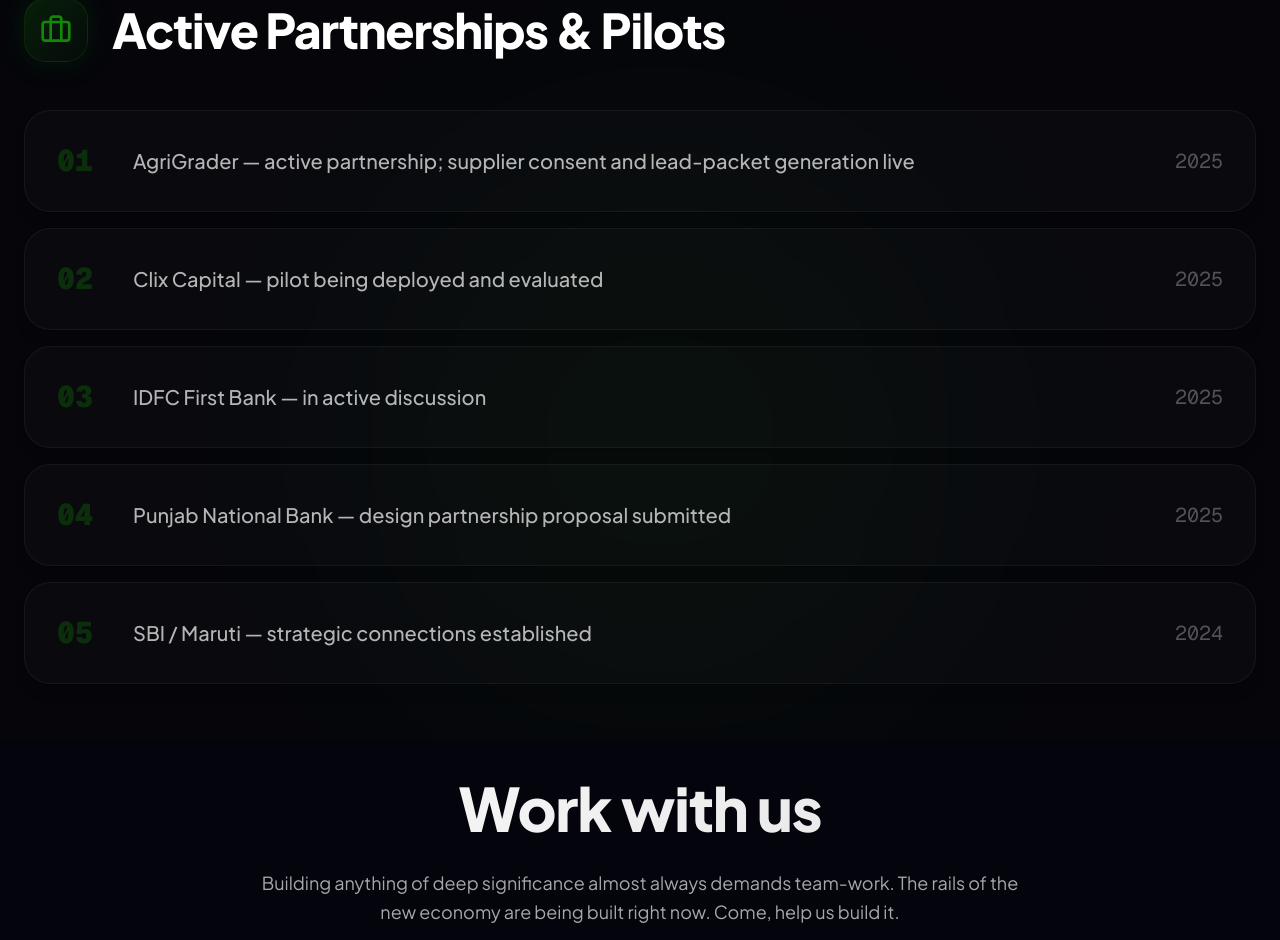
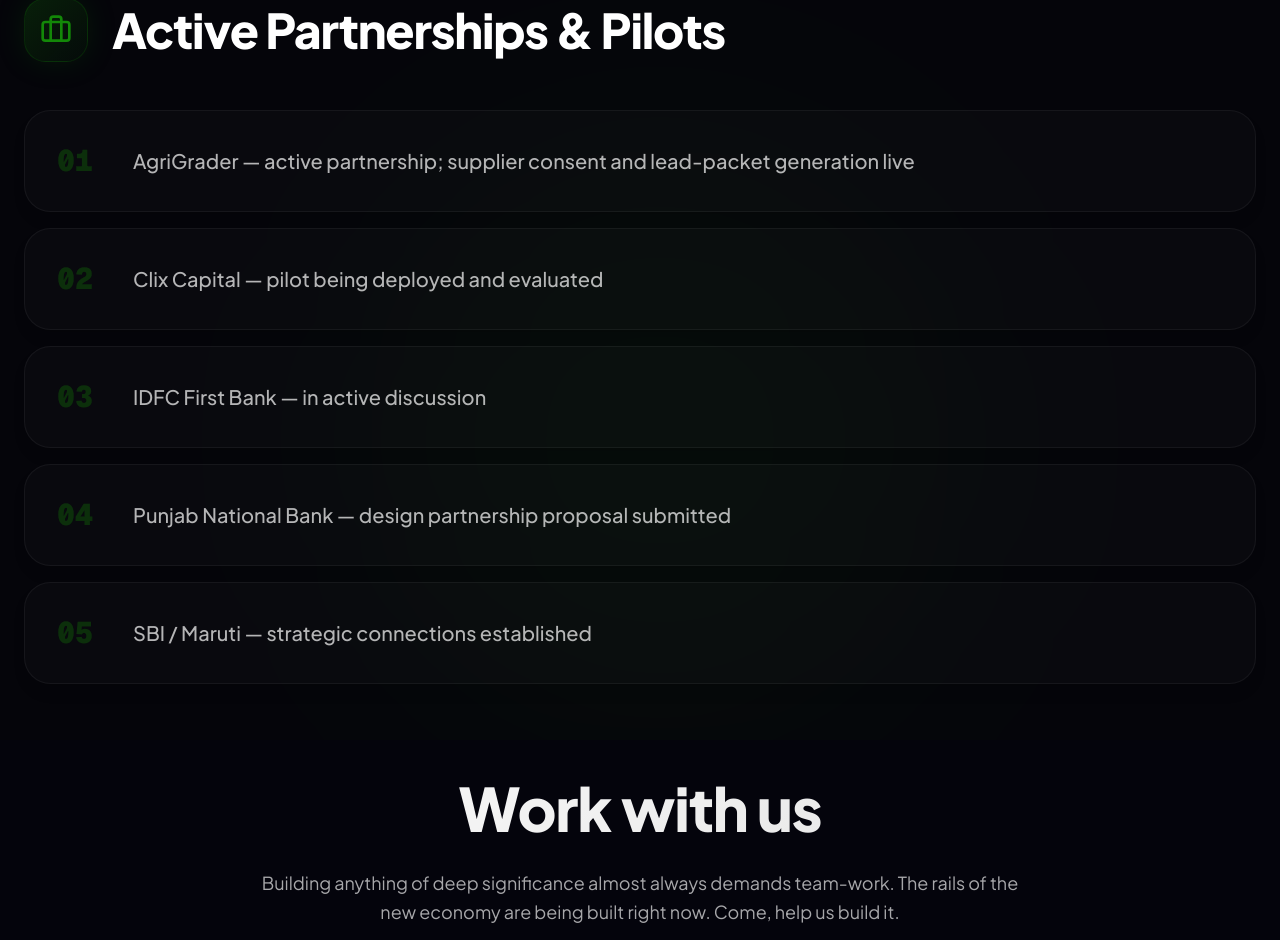
Before and after one commit to DevDebpriyo/kubar-web, a Next.js app: page /about in a window 1280 px wide. Shown: the part 7779-8719 px from the top of the page. Built offline with nearby package versions, Linux system fonts and the light colour scheme.

Commit message:
Removed the year column from 'Active Partnerships & Pilots'

```diff
--- a/src/app/about/page.tsx
+++ b/src/app/about/page.tsx
@@ -749,7 +749,7 @@
                         {/* Hover Gradient Sweep */}
                         <div className="absolute inset-0 bg-gradient-to-r from-transparent via-[#138808]/10 to-transparent -translate-x-[100%] group-hover:translate-x-[100%] transition-transform duration-1000 ease-in-out" />
 
-                        <div className="grid grid-cols-[auto_1fr_auto] items-center gap-4 sm:gap-10 relative z-10">
+                        <div className="grid grid-cols-[auto_1fr] items-center gap-4 sm:gap-10 relative z-10">
                           {/* Column 1: Serial Number */}
                           <div className="text-[#138808]/30 group-hover:text-[#138808] font-black text-xl sm:text-3xl font-mono transition-colors duration-300">
                             {String(index + 1).padStart(2, "0")}
@@ -759,11 +759,6 @@
                           <p className="text-white/70 group-hover:text-white/95 text-base sm:text-xl font-medium leading-relaxed transition-colors duration-300">
                             {t(`traction.partnerships.${item.id}`)}
                           </p>
-
-                          {/* Column 3: Year */}
-                          <div className="text-white/30 group-hover:text-white/60 font-mono text-base sm:text-xl transition-colors duration-300">
-                            {item.year}
-                          </div>
                         </div>
                       </div>
                     </FadeInView>
```
